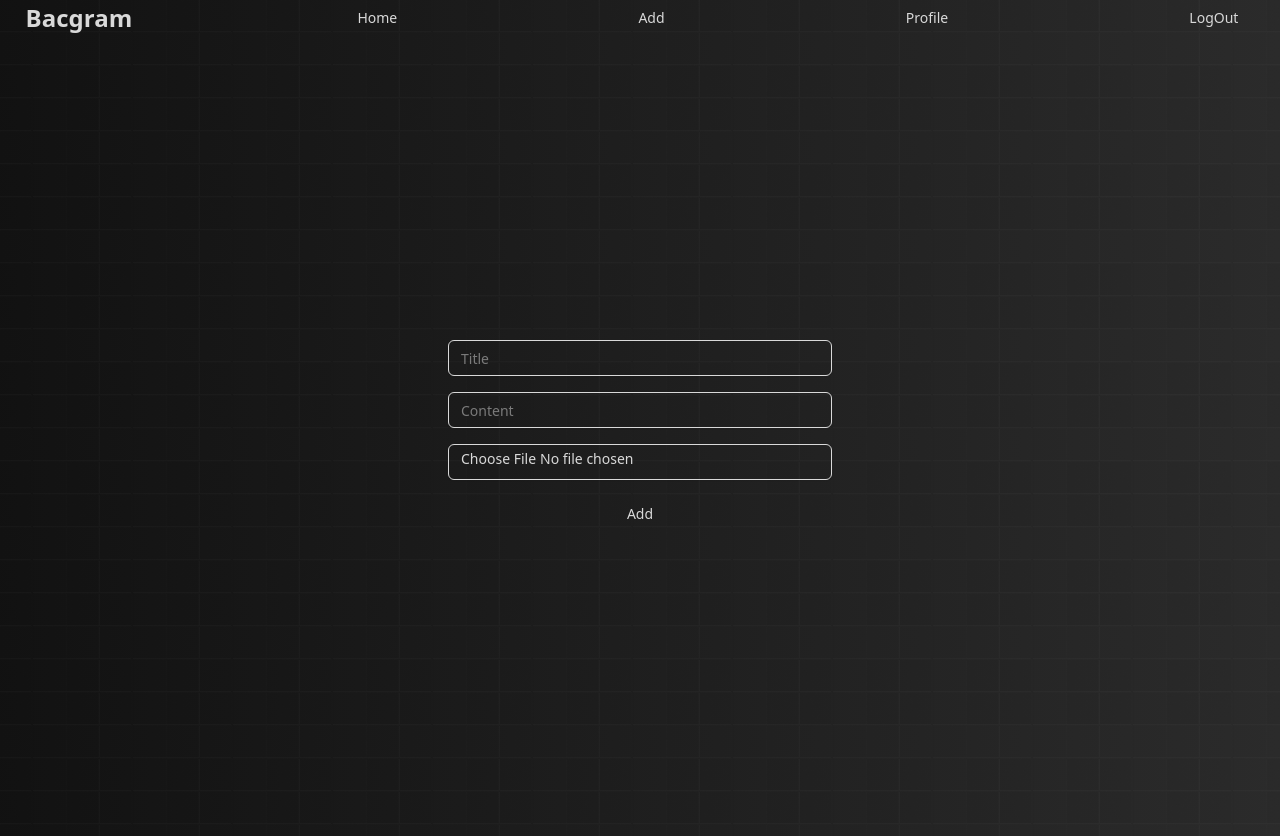
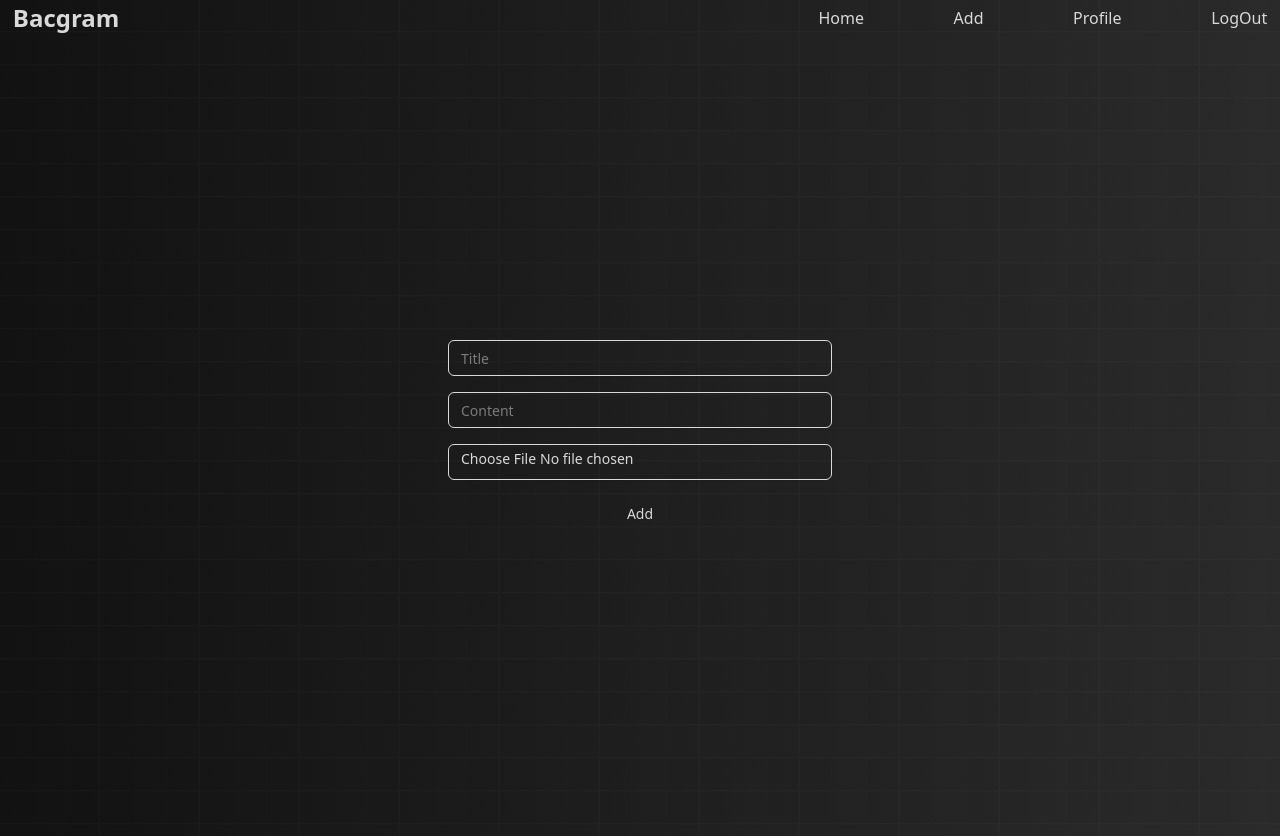
Before and after one commit to kabeeseh/bacgram, a Next.js app: page /add in a window 1280 px wide. Built offline with nearby package versions, Linux system fonts and the light colour scheme.

Commit message:
Refactor Nav component for improved layout and add LogOut functionality

```diff
--- a/src/app/Nav.tsx
+++ b/src/app/Nav.tsx
@@ -6,26 +6,33 @@ import { useRouter } from "next/navigation";
 export default function Nav() {
   const router = useRouter();
   return (
-    <nav className="flex px-[2vw] justify-between ">
+    <nav className="flex justify-between items-center px-[1vw]">
       <h1 className="justify-start font-bold text-[1.5rem]">Bacgram</h1>
-      <Link href={"/home"}>
-        <ButtonCustom variant={"ghost"}>Home</ButtonCustom>
-      </Link>
-      <Link href={"/add"}>
-        <ButtonCustom variant={"ghost"}>Add</ButtonCustom>
-      </Link>
-      <Link href={"/profile"}>
-        <ButtonCustom variant={"ghost"}>Profile</ButtonCustom>
-      </Link>
-      <ButtonCustom
-        variant={"ghost"}
+      <div className="flex items-center justify-center gap-[7vw]">
+        <div className="inline-block relative h-fit group">
+          <Link href={"/home"}>Home</Link>
+          <span className="absolute left-0 bottom-0 h-0.5 w-0 bg-[#d9d9d9] group-hover:w-full group-active:w-full transition-all duration-300"></span>
+        </div>
+        <div className="inline-block relative h-fit group">
+          <Link href={"/add"}>Add</Link>
+          <span className="absolute left-0 bottom-0 h-0.5 w-0 bg-[#d9d9d9] group-hover:w-full group-active:w-full transition-all duration-300"></span>
+        </div>
+        <div className="inline-block relative h-fit group">
+          <Link href={"/profile"}>Profile</Link>
+          <span className="absolute left-0 bottom-0 h-0.5 w-0 bg-[#d9d9d9] group-hover:w-full group-active:w-full transition-all duration-300"></span>
+        </div>
+        <div className="inline-block relative group">
+          <button
             onClick={() => {
               deleteCookie("token");
               router.push("/");
             }}
           >
             LogOut
-      </ButtonCustom>
+          </button>
+          <span className="absolute left-0 bottom-0 h-0.5 w-0 bg-[#d9d9d9] group-hover:w-full group-active:w-full transition-all duration-300"></span>
+        </div>
+      </div>
     </nav>
   );
 }
--- a/src/app/login/page.tsx
+++ b/src/app/login/page.tsx
@@ -49,8 +49,8 @@ export default function LogIn() {
               })
               .catch((err: any) => {
                 setError(err.response.data);
-              })
-              .finally(() => setLoading(false));
+                setLoading(false);
+              });
           }}
         >
           {error && <Error error={error} />}
--- a/src/app/profile/page.tsx
+++ b/src/app/profile/page.tsx
@@ -49,7 +49,7 @@ export default function Profile() {
       <div className="flex items-center justify-center mt-[10vh] gap-[1vw]">
         <img
           src={user?.profileUrl as string}
-          className="rounded-full w-[3vw] h-[3vw]"
+          className="rounded-full md:w-[3vw] md:h-[3vw] h-[8vw] w-[8vw]"
         />
         <h1 className="text-[1.5rem] text-center font-semibold capitalize">
           {user?.username}
```
Lines whose indentation alone changed are shown as unchanged.
